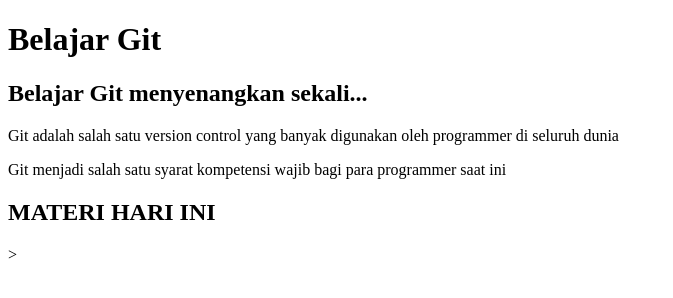
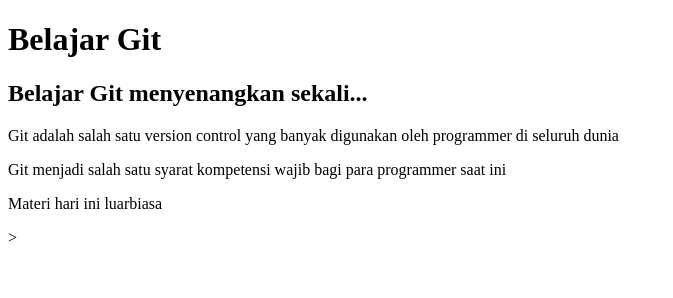
Before and after one commit to Trianovrita/Belajar-Git, a plain HTML site: page index.html in a window 1280 px wide. Shown: the whole page, without its empty margins (0-673 px from the left). Drawn offline with Linux system fonts and the light colour scheme.

Commit message:
menambah paragraph

```diff
--- a/index.html
+++ b/index.html
@@ -10,7 +10,7 @@
     <h2>Belajar Git menyenangkan sekali...</h2>
     <p>Git adalah salah satu version control yang banyak digunakan oleh programmer di seluruh dunia</p>
     <p>Git menjadi salah satu syarat kompetensi wajib bagi para programmer saat ini</p>
-    <h2>MATERI HARI INI</h2>
+    <p>Materi hari ini luarbiasa</p>
     <tambah></tambah>
     <table></table>>
 </body>
```
